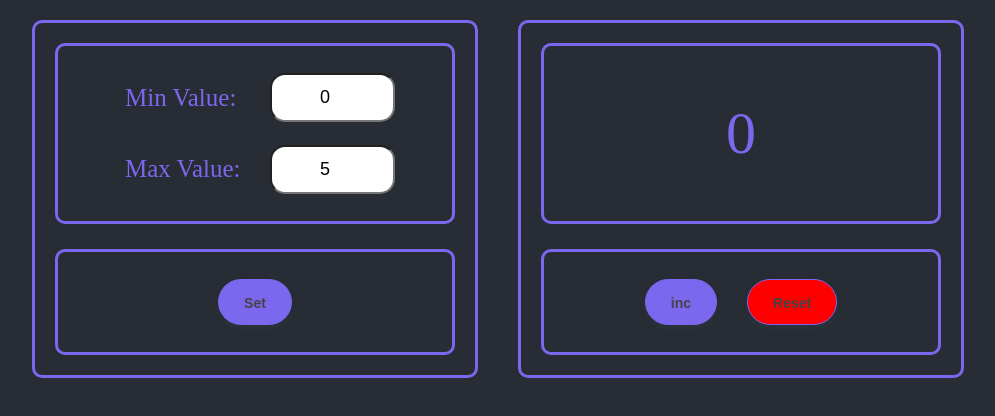
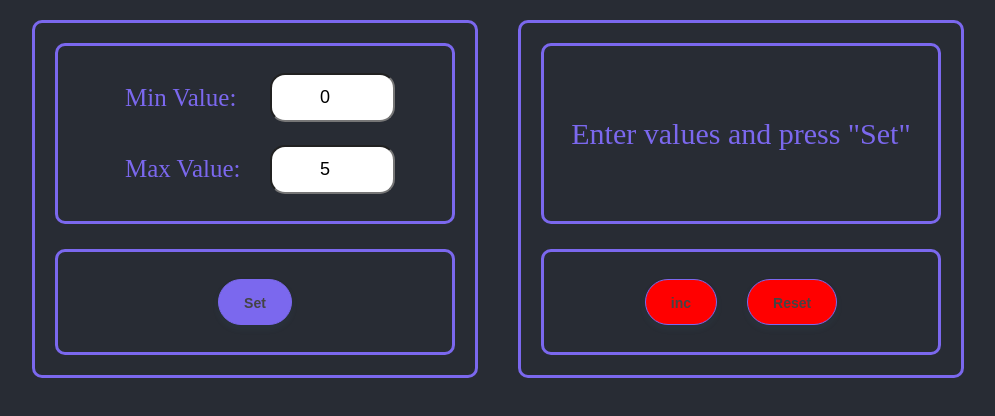
Before and after one commit to Lecser/counter, a React (Create React App) app: page / in a window 1280 px wide. Shown: the top 416 px of the page, without its empty margins (142-1137 px from the left). Built offline with nearby package versions, Linux system fonts and the light colour scheme.

Commit message:
Transferring to Redux

```diff
--- a/package.json
+++ b/package.json
@@ -4,6 +4,7 @@
   "private": true,
   "homepage": "https://lecser.github.io/counter/",
   "dependencies": {
+    "@redux-devtools/extension": "^3.2.3",
     "@testing-library/jest-dom": "^5.14.1",
     "@testing-library/react": "^13.0.0",
     "@testing-library/user-event": "^13.2.1",
@@ -11,9 +12,13 @@
     "@types/node": "^16.7.13",
     "@types/react": "^18.0.0",
     "@types/react-dom": "^18.0.0",
+    "@types/react-redux": "^7.1.24",
     "react": "^18.2.0",
     "react-dom": "^18.2.0",
+    "react-redux": "^8.0.4",
     "react-scripts": "5.0.1",
+    "redux": "^4.2.0",
+    "redux-thunk": "^2.4.1",
     "typescript": "^4.4.2",
     "web-vitals": "^2.1.0"
   },
--- a/src/App.tsx
+++ b/src/App.tsx
@@ -1,74 +1,16 @@
-import React, { useEffect, useState } from "react";
+import React from "react";
 import "./App.css";
 
 import { CounterSettings } from "./components/Counter/CounterSettings/CounterSettings";
 import { Counter } from "./components/Counter/Counter";
 
+export type StatusType = "startMessage" | "error" | "count";
+
 function App() {
-  const [counterButtonsDisable, setCounterButtonsDisable] = useState(false);
-  const [counterMinValue, setCounterMinValue] = useState(0);
-  const [counterMaxValue, setCounterMaxValue] = useState(5);
-  const [notice, setNotice] = useState<string | null>(null);
-  const [count, setCount] = useState(counterMinValue);
-
-  useEffect(() => {
-    let counterMaxValueToString = localStorage.getItem("counterMaxValue");
-    if (counterMaxValueToString) {
-      let newMaxValue = JSON.parse(counterMaxValueToString);
-      setCounterMaxValue(newMaxValue);
-    }
-  }, []);
-
-  useEffect(() => {
-    let counterMinValueToString = localStorage.getItem("counterMinValue");
-    if (counterMinValueToString) {
-      let newMinValue = JSON.parse(counterMinValueToString);
-      setCounterMinValue(newMinValue);
-    }
-  }, []);
-
-  useEffect(() => {
-    let counterValueToString = localStorage.getItem("counterValue");
-    if (counterValueToString) {
-      let newCounterValue = JSON.parse(counterValueToString);
-      setCount(newCounterValue);
-    }
-  }, []);
-
-  useEffect(() => {
-    localStorage.setItem("counterMinValue", JSON.stringify(counterMinValue));
-  }, [counterMinValue]);
-
-  useEffect(() => {
-    localStorage.setItem("counterMaxValue", JSON.stringify(counterMaxValue));
-  }, [counterMaxValue]);
-
-  useEffect(() => {
-    localStorage.setItem("counterValue", JSON.stringify(count));
-  }, [count]);
-
   return (
     <div className="App">
-      <CounterSettings
-        counterMinValue={counterMinValue}
-        counterMaxValue={counterMaxValue}
-        setCounterMinValue={setCounterMinValue}
-        setCounterMaxValue={setCounterMaxValue}
-        setNotice={setNotice}
-        setCounterButtonsDisable={setCounterButtonsDisable}
-        setCount={setCount}
-        notice={notice}
-      />
-      <Counter
-        counterMinValue={counterMinValue}
-        counterMaxValue={counterMaxValue}
-        notice={notice}
-        CounterButtonsDisable={counterButtonsDisable}
-        count={count}
-        setCount={setCount}
-        setNotice={setNotice}
-        setCounterButtonsDisable={setCounterButtonsDisable}
-      />
+      <CounterSettings />
+      <Counter />
     </div>
   );
 }
--- a/src/components/Counter/Counter.tsx
+++ b/src/components/Counter/Counter.tsx
@@ -1,53 +1,47 @@
-import React, { FC, useEffect } from "react";
+import React, { FC } from "react";
 import { Display } from "../ui/Display/Display";
 import UniversalButton from "../ui/Button/UniversalButton";
 import { ButtonBlock } from "../ui/ButtonBlock/ButtonBlock";
 import classes from "./Counter.module.css";
+import { useDispatch, useSelector } from "react-redux";
+import { AppStateType } from "../../store";
+import { StatusType } from "../../App";
+import {
+  counterIncAC,
+  counterResetAC,
+} from "../../store/reducers/counterReducer";
 
-type CounterPropsType = {
-  notice: string | null;
-  CounterButtonsDisable: boolean;
-  count: number;
-  counterMaxValue: number;
-  counterMinValue: number;
-  setCount: (counterValue: number) => void;
-  setNotice: (noticeValue: string | null) => void;
-  setCounterButtonsDisable: (value: boolean) => void;
-};
-
-export const Counter: FC<CounterPropsType> = ({
-  notice,
-  CounterButtonsDisable,
-  count,
-  counterMaxValue,
-  counterMinValue,
-  setCount,
-  setNotice,
-  setCounterButtonsDisable,
-}) => {
-  useEffect(() => {
-    if (count === counterMinValue) {
-      setNotice(null);
-      setCounterButtonsDisable(false);
-    }
-  }, [count]);
+export const Counter: FC = () => {
+  const count = useSelector<AppStateType, number>(
+    (store) => store.counter.count
+  );
+  const counterMinValue = useSelector<AppStateType, number>(
+    (store) => store.counter.counterMinValue
+  );
+  const counterMaxValue = useSelector<AppStateType, number>(
+    (store) => store.counter.counterMaxValue
+  );
+  const status = useSelector<AppStateType, StatusType>(
+    (store) => store.counter.status
+  );
+  const dispatch = useDispatch();
 
   const disableReset = count === counterMinValue;
   const disableInc = count === counterMaxValue;
 
   const buttonIncHandler = () => {
-    count < counterMaxValue && setCount(count + 1);
+    count < counterMaxValue && dispatch(counterIncAC());
   };
   const buttonResetHandler = () => {
-    setCount(counterMinValue);
+    dispatch(counterResetAC(counterMinValue));
   };
 
   return (
     <div className={classes.counter}>
       <Display>
-        {notice === "error" ? (
+        {status === "error" ? (
           <div className={classes.errorMessage}>Incorrect Value</div>
-        ) : notice === "startMessage" ? (
+        ) : status === "startMessage" ? (
           <div className={classes.startMessage}>
             Enter values and press "Set"
           </div>
@@ -62,13 +56,13 @@ export const Counter: FC<CounterPropsType> = ({
       <ButtonBlock>
         <UniversalButton
           onClick={buttonIncHandler}
-          disabled={CounterButtonsDisable || disableInc}
+          disabled={status !== "count" || disableInc}
         >
           inc
         </UniversalButton>
         <UniversalButton
           onClick={buttonResetHandler}
-          disabled={CounterButtonsDisable || disableReset}
+          disabled={status !== "count" || disableReset}
         >
           Reset
         </UniversalButton>
--- a/src/components/Counter/CounterSettings/CounterSettings.tsx
+++ b/src/components/Counter/CounterSettings/CounterSettings.tsx
@@ -1,44 +1,38 @@
-import React, {
-  ChangeEvent,
-  KeyboardEvent,
-  FC,
-  useEffect,
-  useState,
-} from "react";
+import React, { ChangeEvent, FC, KeyboardEvent, useEffect } from "react";
 import { Display } from "../../ui/Display/Display";
 import UniversalButton from "../../ui/Button/UniversalButton";
 import { ButtonBlock } from "../../ui/ButtonBlock/ButtonBlock";
 import classes from "./CounterSettings.module.css";
+import { useDispatch, useSelector } from "react-redux";
+import { AppStateType } from "../../../store";
+import { StatusType } from "../../../App";
+import {
+  setCounterMaxValueAC,
+  setCounterMinValueAC,
+  setCounterValueAC,
+  setCountStatusAC,
+  setErrorStatusAC,
+  setStartMessageStatusAC,
+} from "../../../store/reducers/counterReducer";
 
-type CounterSettingsPropsType = {
-  counterMaxValue: number;
-  counterMinValue: number;
-  setCounterMaxValue: (counterMaxValue: number) => void;
-  setCounterMinValue: (counterMinValue: number) => void;
-  setNotice: (NoticeValue: string | null) => void;
-  setCounterButtonsDisable: (value: boolean) => void;
-  setCount: (counterValue: number) => void;
-  notice: string | null;
-};
-
-export const CounterSettings: FC<CounterSettingsPropsType> = ({
-  counterMaxValue,
-  counterMinValue,
-  setCounterMaxValue,
-  setCounterMinValue,
-  setNotice,
-  setCounterButtonsDisable,
-  setCount,
-  notice,
-}) => {
-  const [localButtonDisable, setLocalButtonDisable] = useState(false);
+export const CounterSettings: FC = () => {
+  const counterMinValue = useSelector<AppStateType, number>(
+    (store) => store.counter.counterMinValue
+  );
+  const counterMaxValue = useSelector<AppStateType, number>(
+    (store) => store.counter.counterMaxValue
+  );
+  const status = useSelector<AppStateType, StatusType>(
+    (store) => store.counter.status
+  );
+  const dispatch = useDispatch();
 
   useEffect(() => {
-    isNaN(counterMinValue) && setCounterMinValue(0);
+    isNaN(counterMinValue) && dispatch(setCounterMinValueAC(0));
   }, [counterMinValue]);
 
   useEffect(() => {
-    isNaN(counterMaxValue) && setCounterMaxValue(0);
+    isNaN(counterMaxValue) && dispatch(setCounterMaxValueAC(0));
   }, [counterMaxValue]);
 
   useEffect(() => {
@@ -47,21 +41,17 @@ export const CounterSettings: FC<CounterSettingsPropsType> = ({
       counterMinValue < 0 ||
       counterMaxValue === counterMinValue
     ) {
-      setNotice("error");
-      setLocalButtonDisable(true);
-      setCounterButtonsDisable(true);
+      dispatch(setErrorStatusAC());
     } else {
-      setNotice("startMessage");
-      setCounterButtonsDisable(true);
-      setLocalButtonDisable(false);
+      dispatch(setStartMessageStatusAC());
     }
-  }, [counterMinValue, counterMaxValue]);
+  }, [counterMinValue, counterMaxValue, dispatch]);
 
   const onChangeCounterMinValueHandler = (e: ChangeEvent<HTMLInputElement>) => {
-    setCounterMinValue(Math.floor(e.currentTarget.valueAsNumber));
+    dispatch(setCounterMinValueAC(Math.floor(e.currentTarget.valueAsNumber)));
   };
   const onChangeCounterMaxValueHandler = (e: ChangeEvent<HTMLInputElement>) => {
-    setCounterMaxValue(Math.floor(e.currentTarget.valueAsNumber));
+    dispatch(setCounterMaxValueAC(Math.floor(e.currentTarget.valueAsNumber)));
   };
 
   const onKeyPressHandler = (e: KeyboardEvent<HTMLInputElement>) => {
@@ -70,10 +60,8 @@ export const CounterSettings: FC<CounterSettingsPropsType> = ({
     }
   };
   const btnHandler = () => {
-    setLocalButtonDisable(false);
-    setCount(counterMinValue);
-    setCounterButtonsDisable(false);
-    setNotice(null);
+    dispatch(setCountStatusAC());
+    dispatch(setCounterValueAC(counterMinValue));
   };
 
   return (
@@ -88,7 +76,7 @@ export const CounterSettings: FC<CounterSettingsPropsType> = ({
               value={counterMinValue.toFixed()}
               onChange={onChangeCounterMinValueHandler}
               className={
-                notice === "error" ? classes.inputError : classes.input
+                status === "error" ? classes.inputError : classes.input
               }
             />
           </div>
@@ -100,14 +88,14 @@ export const CounterSettings: FC<CounterSettingsPropsType> = ({
               value={counterMaxValue.toFixed()}
               onChange={onChangeCounterMaxValueHandler}
               className={
-                notice === "error" ? classes.inputError : classes.input
+                status === "error" ? classes.inputError : classes.input
               }
             />
           </div>
         </div>
       </Display>
       <ButtonBlock>
-        <UniversalButton onClick={btnHandler} disabled={localButtonDisable}>
+        <UniversalButton onClick={btnHandler} disabled={status === "error"}>
           Set
         </UniversalButton>
       </ButtonBlock>
--- a/src/index.tsx
+++ b/src/index.tsx
@@ -2,11 +2,17 @@ import React from "react";
 import ReactDOM from "react-dom/client";
 import "./index.css";
 import App from "./App";
+import { Provider } from "react-redux";
+import { store } from "./store";
 
 const root = ReactDOM.createRoot(
   document.getElementById("root") as HTMLElement
 );
-root.render(<App />);
+root.render(
+  <Provider store={store}>
+    <App />
+  </Provider>
+);
 
 // If you want to start measuring performance in your app, pass a function
 // to log results (for example: reportWebVitals(console.log))
--- /dev/null
+++ b/src/localStorage.ts
@@ -0,0 +1,24 @@
+import { AppStateType } from "./store";
+
+// Loads the state and returns an object that can be provided as the
+// preloadedState parameter of store.js's call to configureStore
+export const loadState = () => {
+  try {
+    const serializedState = localStorage.getItem("state");
+    if (serializedState === null) {
+      return undefined;
+    }
+    return JSON.parse(serializedState);
+  } catch (error) {
+    return undefined;
+  }
+};
+
+export const saveState = (state: AppStateType) => {
+  try {
+    const serializedState = JSON.stringify(state);
+    localStorage.setItem("state", serializedState);
+  } catch {
+    // We'll just ignore write errors
+  }
+};
--- /dev/null
+++ b/src/store/index.ts
@@ -0,0 +1,20 @@
+import { applyMiddleware, combineReducers, createStore } from "redux";
+import thunk from "redux-thunk";
+import { counterReducer } from "./reducers/counterReducer";
+import { composeWithDevTools } from "@redux-devtools/extension";
+import { loadState, saveState } from "../localStorage";
+
+export type AppStateType = ReturnType<typeof rootReducer>;
+
+const rootReducer = combineReducers({ counter: counterReducer });
+export const store = createStore(
+  rootReducer,
+  loadState(),
+  composeWithDevTools(
+    applyMiddleware(thunk)
+    // other store enhancers if any
+  )
+);
+store.subscribe(() => {
+  saveState({ counter: store.getState().counter });
+});
--- /dev/null
+++ b/src/store/reducers/counterReducer.ts
@@ -0,0 +1,114 @@
+import { StatusType } from "../../App";
+
+type CounterReducerActionType =
+  | counterIncACType
+  | counterResetACACType
+  | setCounterMinValueACType
+  | setCounterMaxValueACType
+  | setStartMessageStatusACACType
+  | setErrorStatusACType
+  | setCountStatusACType
+  | setCounterValueACType;
+
+const initialState = {
+  counterMinValue: 0,
+  counterMaxValue: 5,
+  count: 0,
+  status: "startMessage" as StatusType,
+};
+type initialStateType = typeof initialState;
+export const counterReducer = (
+  state: initialStateType = initialState,
+  action: CounterReducerActionType
+): initialStateType => {
+  switch (action.type) {
+    case COUNTER_INC: {
+      return { ...state, count: state.count + 1 };
+    }
+    case SET_COUNT_VALUE: {
+      return { ...state, count: action.payload.counterMinValue };
+    }
+    case COUNTER_RESET: {
+      return { ...state, count: action.payload.counterMinValue };
+    }
+    case SET_COUNTER_MIN_VALUE: {
+      return { ...state, counterMinValue: action.payload.counterMinValue };
+    }
+    case SET_COUNTER_MAX_VALUE: {
+      return { ...state, counterMaxValue: action.payload.counterMaxValue };
+    }
+    case SET_START_MESSAGE_STATUS: {
+      return { ...state, status: "startMessage" };
+    }
+    case SET_ERROR_STATUS: {
+      return { ...state, status: "error" };
+    }
+    case SET_COUNT_STATUS: {
+      return { ...state, status: "count" };
+    }
+    default:
+      return state;
+  }
+};
+const COUNTER_INC = "COUNTER_INC";
+const COUNTER_RESET = "COUNTER_RESET";
+const SET_COUNTER_MIN_VALUE = "SET_COUNTER_MIN_VALUE";
+const SET_COUNTER_MAX_VALUE = "SET_COUNTER_MAX_VALUE";
+const SET_START_MESSAGE_STATUS = "SET_START_MESSAGE_STATUS";
+const SET_ERROR_STATUS = "SET_ERROR_STATUS";
+const SET_COUNT_STATUS = "SET_COUNT_STATUS";
+const SET_COUNT_VALUE = "SET_COUNT_VALUE";
+
+type counterIncACType = ReturnType<typeof counterIncAC>;
+type counterResetACACType = ReturnType<typeof counterResetAC>;
+type setCounterMinValueACType = ReturnType<typeof setCounterMinValueAC>;
+type setCounterMaxValueACType = ReturnType<typeof setCounterMaxValueAC>;
+type setStartMessageStatusACACType = ReturnType<typeof setStartMessageStatusAC>;
+type setErrorStatusACType = ReturnType<typeof setErrorStatusAC>;
+type setCountStatusACType = ReturnType<typeof setCountStatusAC>;
+type setCounterValueACType = ReturnType<typeof setCounterValueAC>;
+
+export const counterIncAC = () => {
+  return {
+    type: COUNTER_INC,
+  } as const;
+};
+export const counterResetAC = (counterMinValue: number) => {
+  return {
+    type: COUNTER_RESET,
+    payload: { counterMinValue },
+  } as const;
+};
+export const setCounterValueAC = (counterMinValue: number) => {
+  return {
+    type: SET_COUNT_VALUE,
+    payload: { counterMinValue },
+  } as const;
+};
+export const setCounterMinValueAC = (counterMinValue: number) => {
+  return {
+    type: SET_COUNTER_MIN_VALUE,
+    payload: { counterMinValue },
+  } as const;
+};
+export const setCounterMaxValueAC = (counterMaxValue: number) => {
+  return {
+    type: SET_COUNTER_MAX_VALUE,
+    payload: { counterMaxValue },
+  } as const;
+};
+export const setStartMessageStatusAC = () => {
+  return {
+    type: SET_START_MESSAGE_STATUS,
+  } as const;
+};
+export const setErrorStatusAC = () => {
+  return {
+    type: SET_ERROR_STATUS,
+  } as const;
+};
+export const setCountStatusAC = () => {
+  return {
+    type: SET_COUNT_STATUS,
+  } as const;
+};
```
Also changed, not shown: 1 other file (tests, documents, lock files or other folders).
